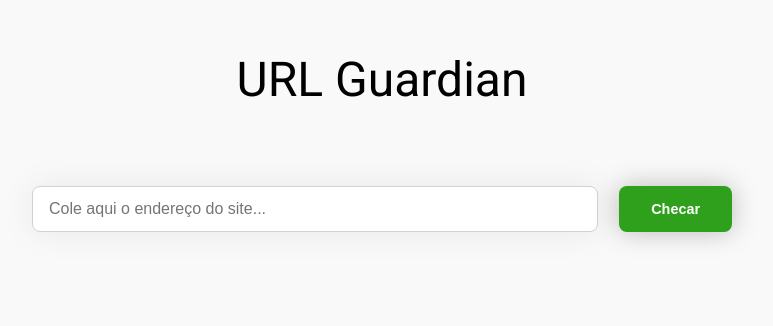
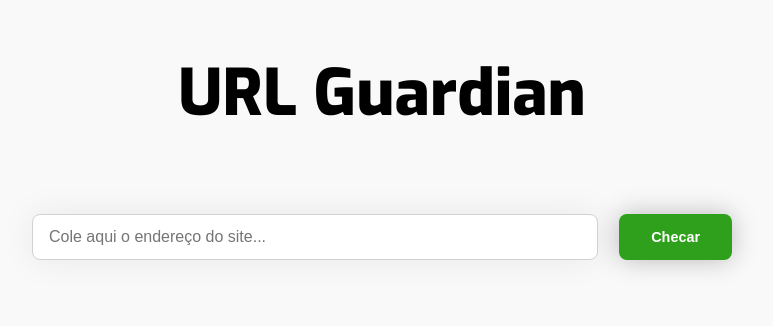
Before and after one commit to mzocateli/URLGuardian, a website: page index.html in a window 1280 px wide. Shown: the part 124-450 px from the top of the page, without its empty margins (258-1031 px from the left). Drawn offline with Linux system fonts and the light colour scheme.

Commit message:
feat: nova fonte no logo

```diff
--- a/styles/style.scss
+++ b/styles/style.scss
@@ -2,6 +2,7 @@
 @import "constants/colors";
 
 @import url("https://fonts.googleapis.com/css2?family=Roboto:wght@300;400;500&display=swap");
+@import url('https://fonts.googleapis.com/css2?family=Exo:wght@800&display=swap');
 
 @mixin horizontal-padding($padding) {
   padding-right: $padding;
@@ -32,8 +33,9 @@ input {
     justify-content: center;
 
     &__logo {
-      font-size: 3rem;
+      font-size: 4rem;
       color: #000;
+      font-family: 'Exo', sans-serif;
     }
   }
 }
```
Also changed, not shown: styles/style.css.
